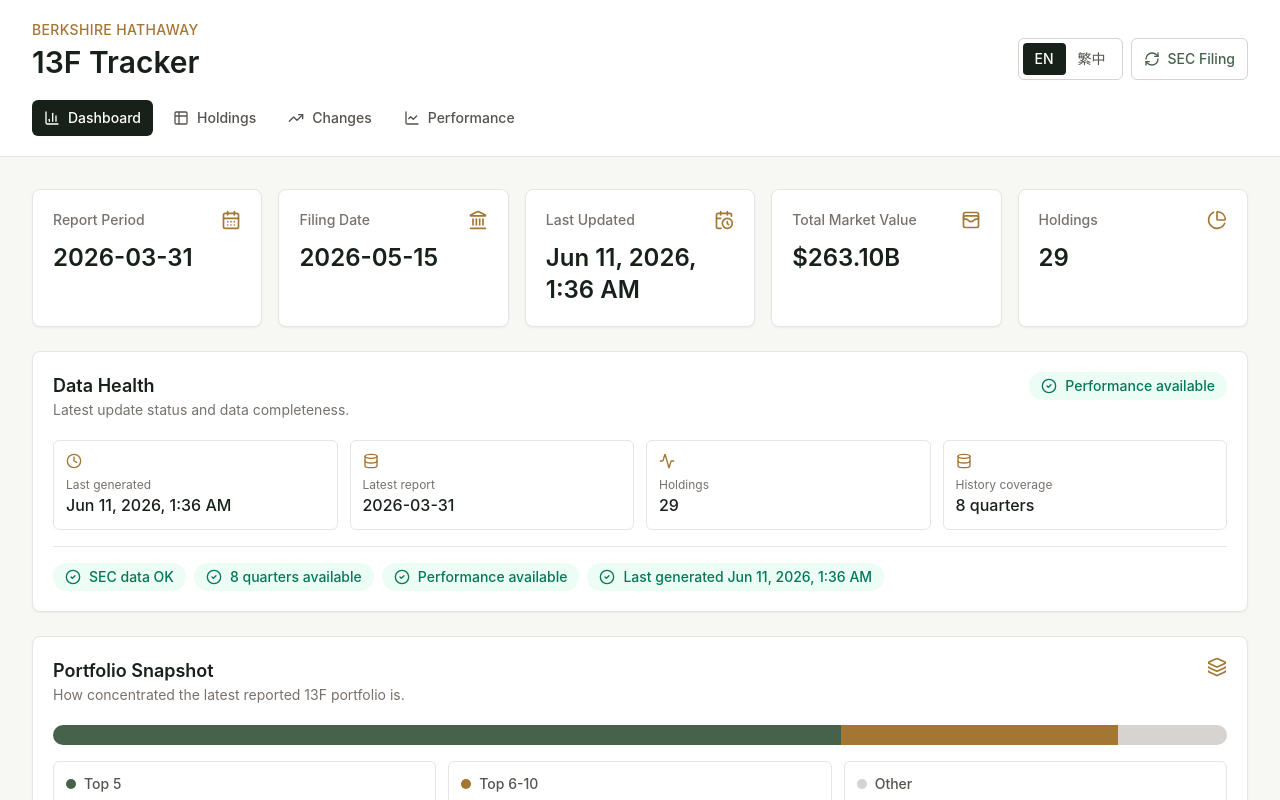
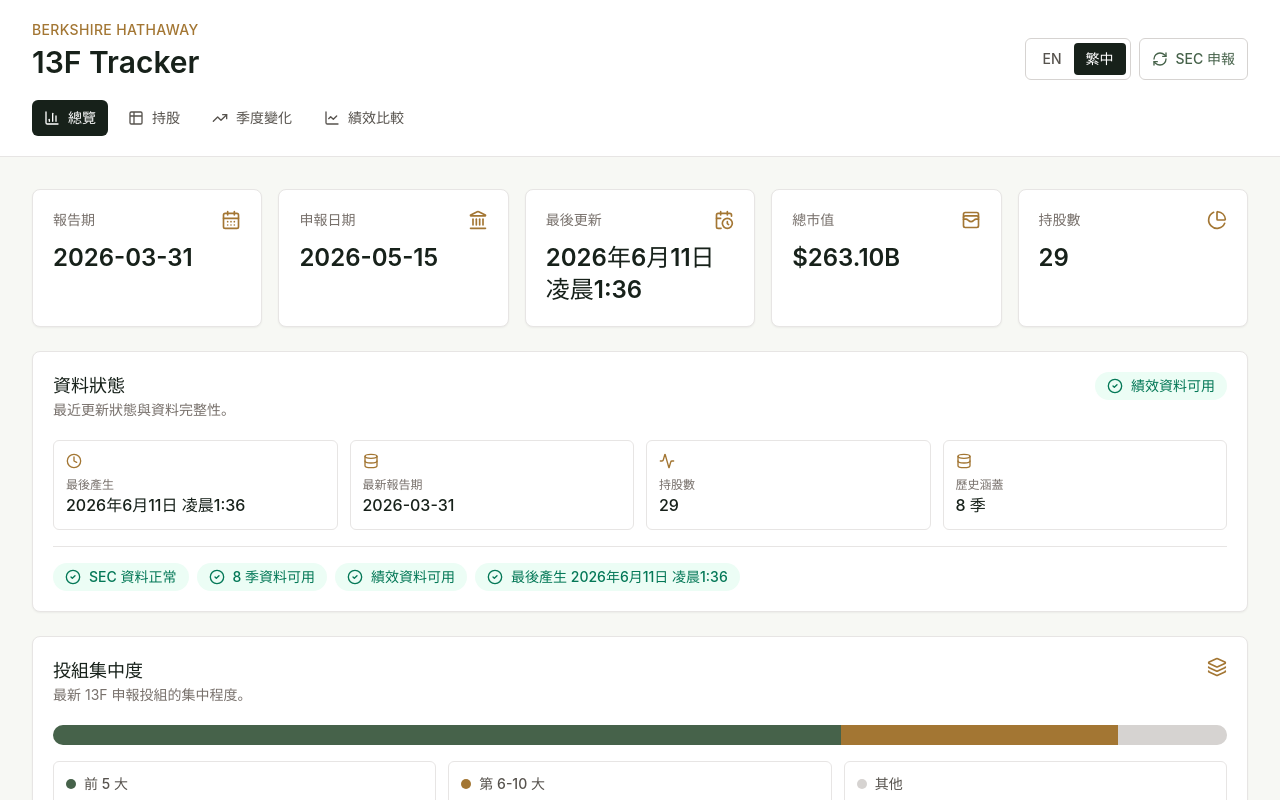
Before and after one commit to junyuo/berkshire-13f-tracker, a React (Vite) app: page / in a window 1280 px wide. Shown: the top 800 px of the page. Built offline with nearby package versions, Linux system fonts and the light colour scheme.

Commit message:
Set Traditional Chinese as default language

```diff
--- a/src/i18n.tsx
+++ b/src/i18n.tsx
@@ -340,8 +340,9 @@
 const LanguageContext = createContext<LanguageContextValue | null>(null);
 
 function initialLanguage(): Language {
-  if (typeof window === "undefined") return "en";
-  return window.localStorage.getItem(STORAGE_KEY) === "zh-TW" ? "zh-TW" : "en";
+  if (typeof window === "undefined") return "zh-TW";
+  const savedLanguage = window.localStorage.getItem(STORAGE_KEY);
+  return savedLanguage === "en" || savedLanguage === "zh-TW" ? savedLanguage : "zh-TW";
 }
 
 export function LanguageProvider({ children }: { children: ReactNode }) {
```
